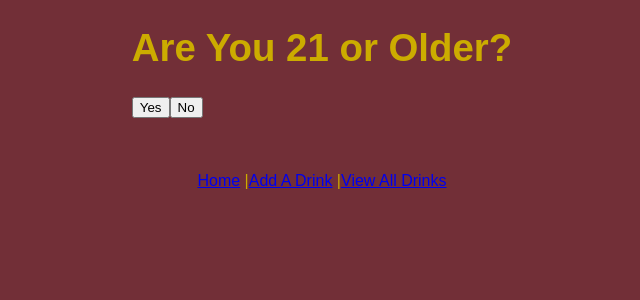
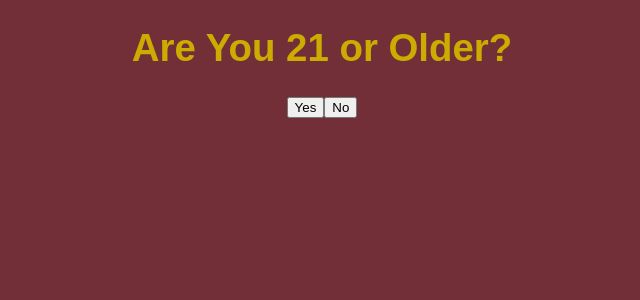
Before and after one commit to maxjacobzander/liquor-cabinet-front-end, a React (Create React App) app: page / in a window 1280 px wide. Shown: the top 300 px of the page, without its empty margins (318-958 px from the left). Built offline with nearby package versions, Linux system fonts and the light colour scheme.

Commit message:
Moved NavBar into only necessary components

```diff
--- a/src/App.js
+++ b/src/App.js
@@ -2,7 +2,7 @@ import React, { Component } from 'react';
 import {connect} from 'react-redux';
 import { BrowserRouter as Router, Switch, Route } from 'react-router-dom';
 // import NavBar from './components/NavBar';
-import { NavBar } from './components/NavBar';
+// import { NavBar } from './components/NavBar';
 import Home from './containers/Home';
 import NewDrink from './containers/NewDrink';
 import Results from './components/Results';
@@ -47,7 +47,7 @@ class App extends Component {
           </Switch>
         </div>
         <Results />
-        <NavBar />
+        {/* <NavBar /> */}
       </Router>
       // <div className="App">
       //   <Home />
--- a/src/containers/Drinks.js
+++ b/src/containers/Drinks.js
@@ -3,6 +3,7 @@ import DrinkItem from '../components/DrinkItem';
 import { connect } from 'react-redux';
 import { fetchDrinks } from '../actions/actions';
 import LogoHeader from '../components/LogoHeader'
+import NavBar from '../components/NavBar'
 
 export class Drinks extends Component {
     constructor() {
@@ -41,6 +42,7 @@ export class Drinks extends Component {
                 <div classname="DrinkCollection">
                     { filteredDrinks }
                 </div>
+                <NavBar />
             </div>
         );
     }
--- a/src/containers/Home.js
+++ b/src/containers/Home.js
@@ -1,4 +1,5 @@
 import React, { Component } from 'react';
+import NavBar from '../components/NavBar';
 import Logo from '../images/logoText.png';
 import Search from './Search';
 class Home extends Component {
@@ -9,6 +10,7 @@ class Home extends Component {
                 <h2>Welcome to</h2>
                 <img className="logo" src={Logo} alt="The Liquor Cabinet" />
                 <Search />
+                <NavBar />
             </div>
 
         );
--- a/src/containers/NewDrink.js
+++ b/src/containers/NewDrink.js
@@ -3,6 +3,7 @@ import { addDrink } from '../actions/actions'
 import { connect } from 'react-redux'
 import { withRouter } from 'react-router-dom'
 import LogoHeader from '../components/LogoHeader'
+import NavBar from '../components/NavBar'
 
 class NewDrink extends Component {
 
@@ -63,7 +64,7 @@ class NewDrink extends Component {
 
                     <input type="submit" value="Submit Drink" />
             </form>
-
+            <NavBar />
             </div>
         );
     }
--- a/src/index.css
+++ b/src/index.css
@@ -112,5 +112,13 @@ input[placeholder] {
 
 .age-verification {
     font-size: larger;
+    text-align: center;
     align-content: center;
+    margin: auto;
+    display: block;
+    position: relative;
 }
+
+.age-verification[type=button] {
+    font-size: larger;
+}
```
Also changed, not shown: 1 other file (tests, documents, lock files or other folders).
